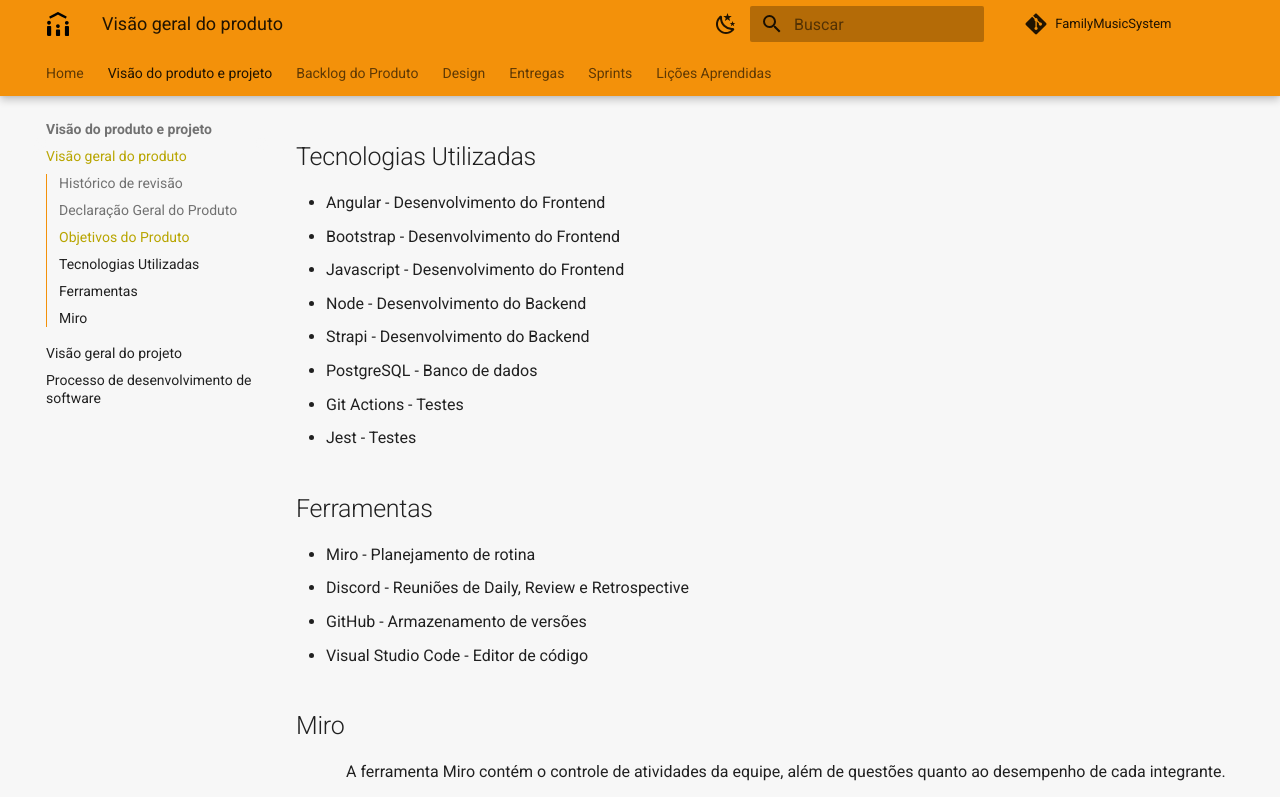
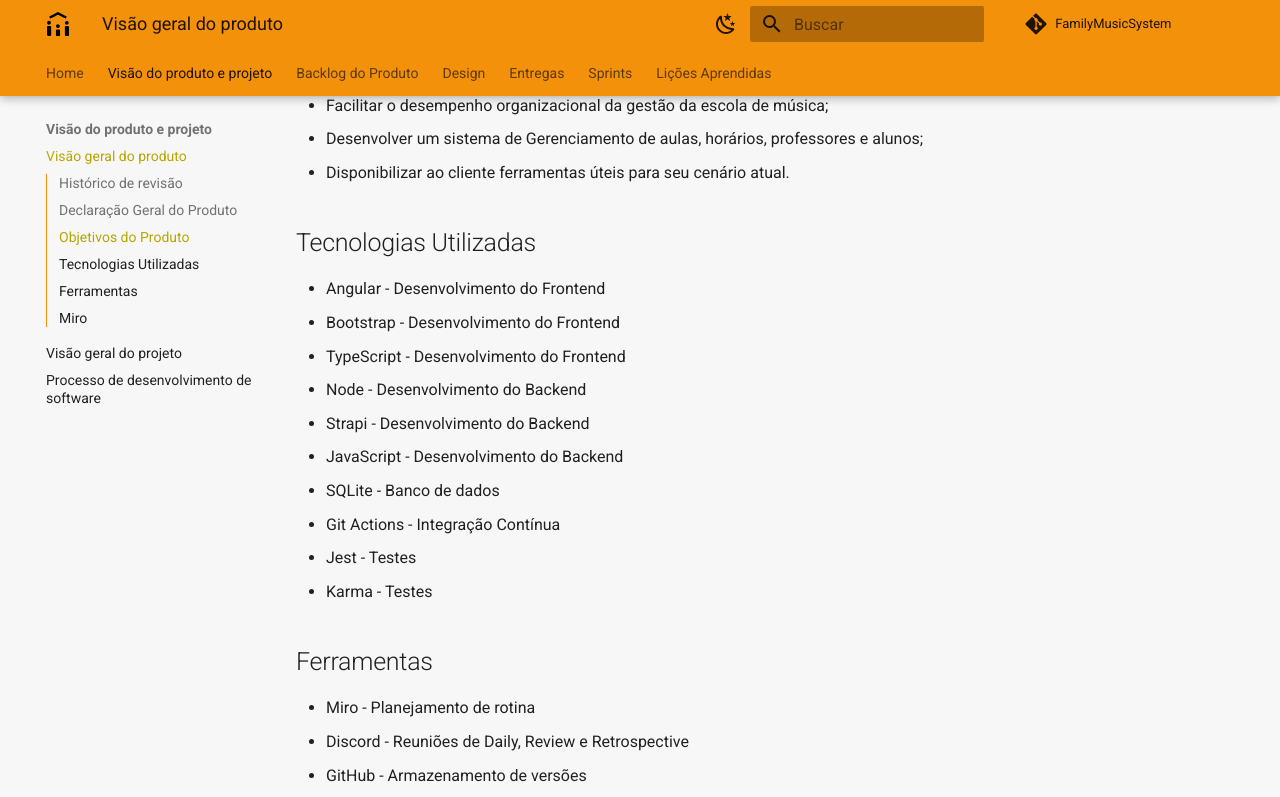
Before and after one commit to mdsreq-fga-unb/2023.1-FamilyMusicSystem, an MkDocs documentation site: the page built from docs/visao-produto-projeto/visao-produto.md, in a window 1280 px wide and 900 px high, scrolled down 1179 px, cut to the strip 0-797 px from the top of the window. Built offline with MkDocs 1.6.1 and Material for MkDocs 9.7.7, drawn with Linux system fonts in a browser that asks for light colours; comment, search, counter and statistics services are not loaded; old or Windows-style settings are respelled for this version of MkDocs; some of the changed text lies outside the part shown.

```diff
--- a/docs/visao-produto-projeto/visao-produto.md
+++ b/docs/visao-produto-projeto/visao-produto.md
@@ -32,12 +33,14 @@ Com isso, surgiu o Family Music System, uma ideia de projeto que veio para facil
 
 - Angular - Desenvolvimento do Frontend
 - Bootstrap - Desenvolvimento do Frontend
-- Javascript - Desenvolvimento do Frontend
+- TypeScript - Desenvolvimento do Frontend
 - Node - Desenvolvimento do Backend
 - Strapi - Desenvolvimento do Backend
-- PostgreSQL - Banco de dados
-- Git Actions - Testes
+- JavaScript - Desenvolvimento do Backend
+- SQLite - Banco de dados
+- Git Actions - Integração Contínua
 - Jest - Testes
+- Karma - Testes
 
 ## Ferramentas
 
```
Also changed, not shown: other parts of docs/visao-produto-projeto/visao-produto.md (+1 -0 lines), docs/backlog_produto/backlog_produto.md (+4 -3 lines), docs/sprint/sprints.md (+2 -1 lines).
